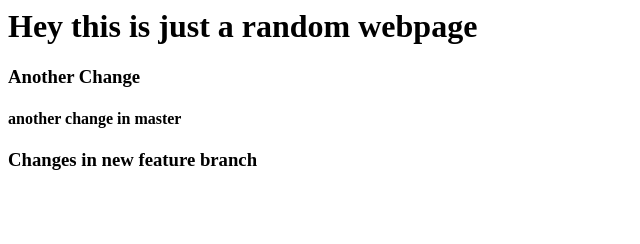
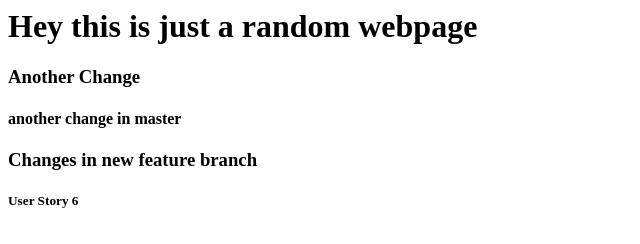
Before and after one commit to NikhilSHarma8429/git-course, a plain HTML site: page index.html in a window 1280 px wide. Shown: the full height of the page, 0-640 px from the left. Drawn offline with Linux system fonts and the light colour scheme.

Commit message:
user story 6

```diff
--- a/index.html
+++ b/index.html
@@ -7,5 +7,6 @@
 	<h3> Another Change </h3>
 	<h4> another change in master </h4>
 	<h3> Changes in new feature branch </h3>
+	<h5> User Story 6 </h5>
 </body>
 </html>
```
